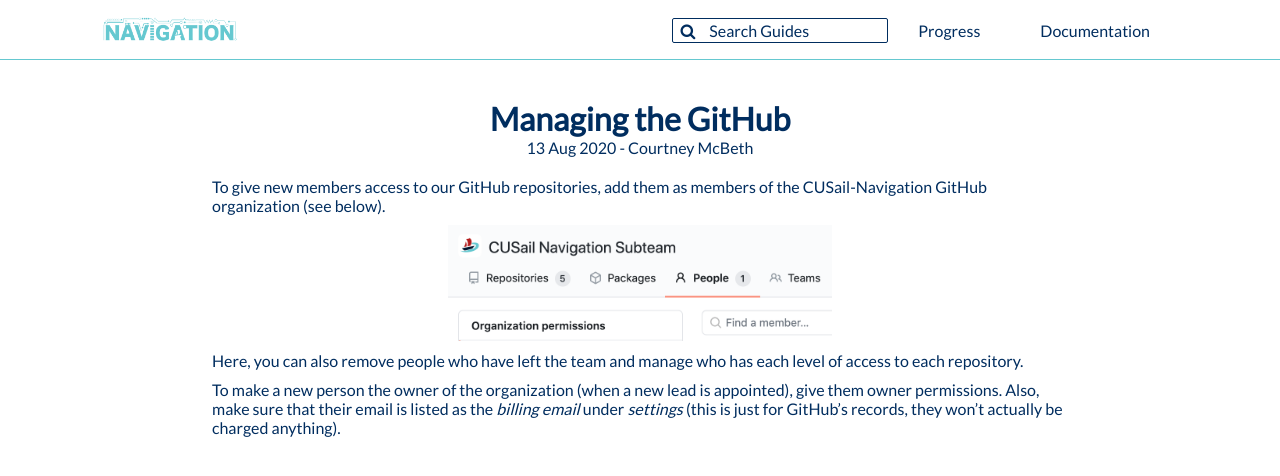
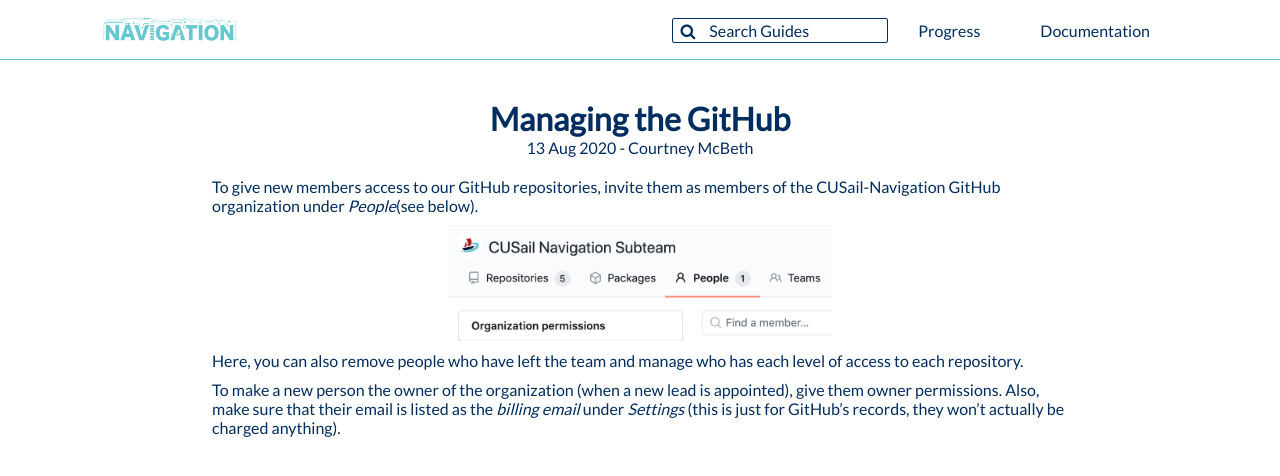
Before and after one commit to CUSail-Navigation/intrasite, a Jekyll site: the page built from _posts/2020-08-13-github.md, in a window 1280 px wide. Shown: the top 476 px of the page. Built offline with Jekyll 4.4.1, drawn with Linux system fonts in a browser that asks for light colours.

Commit message:
fixed stupid

```diff
--- a/_posts/2020-08-13-github.md
+++ b/_posts/2020-08-13-github.md
@@ -6,10 +6,10 @@
 title: Managing the GitHub
 ---
 
-To give new members access to our GitHub repositories, add them as members of the CUSail-Navigation GitHub organization (see below).
+To give new members access to our GitHub repositories, invite them as members of the CUSail-Navigation GitHub organization under _People_(see below).
 
 ![Adding Members]({{ site.baseurl }}/images/github_org.png "Adding Members")
 
 Here, you can also remove people who have left the team and manage who has each level of access to each repository.
 
-To make a new person the owner of the organization (when a new lead is appointed), give them owner permissions. Also, make sure that their email is listed as the _billing email_ under _settings_ (this is just for GitHub's records, they won't actually be charged anything).
+To make a new person the owner of the organization (when a new lead is appointed), give them owner permissions. Also, make sure that their email is listed as the _billing email_ under _Settings_ (this is just for GitHub's records, they won't actually be charged anything).
```
